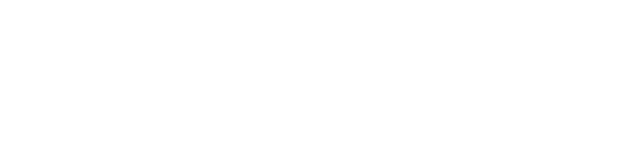
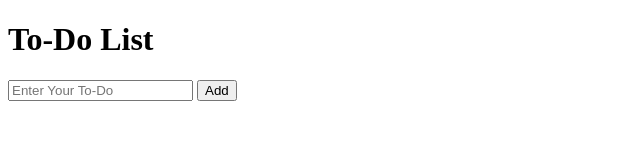
Before and after one commit to shafiq9/Dynamic-To-Do-List, a plain HTML site: page index.html in a window 1280 px wide. Shown: the whole page, without its empty margins (0-640 px from the left). Drawn offline with Linux system fonts and the light colour scheme.

Commit message:
HTML done

```diff
--- a/index.html
+++ b/index.html
@@ -3,12 +3,15 @@
 <head>
     <meta charset="UTF-8">
     <meta name="viewport" content="width=device-width, initial-scale=1.0">
-    <title>To Do List</title>
+    <title>To-Do List</title>
     <link rel="stylesheet" href="style.css">
 </head>
 <body>
     <div class="container">
-
+        <h1>To-Do List</h1>
+        <input type="text" id="newToDoInput" placeholder="Enter Your To-Do">
+        <button id="addTodoBtn">Add</button>
+        <ul id="todoList"></ul>
     </div>
 
     <script src="app.js"></script>
```
